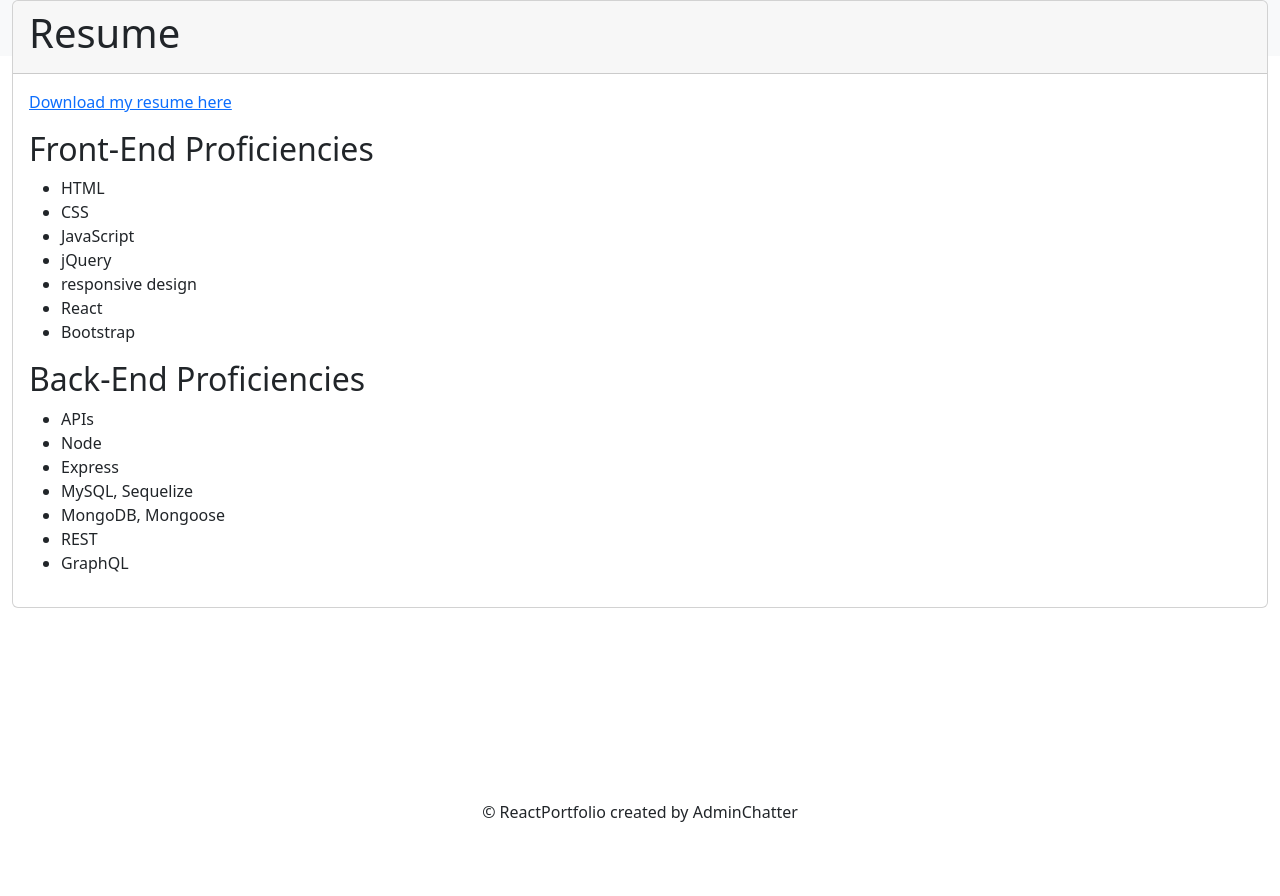
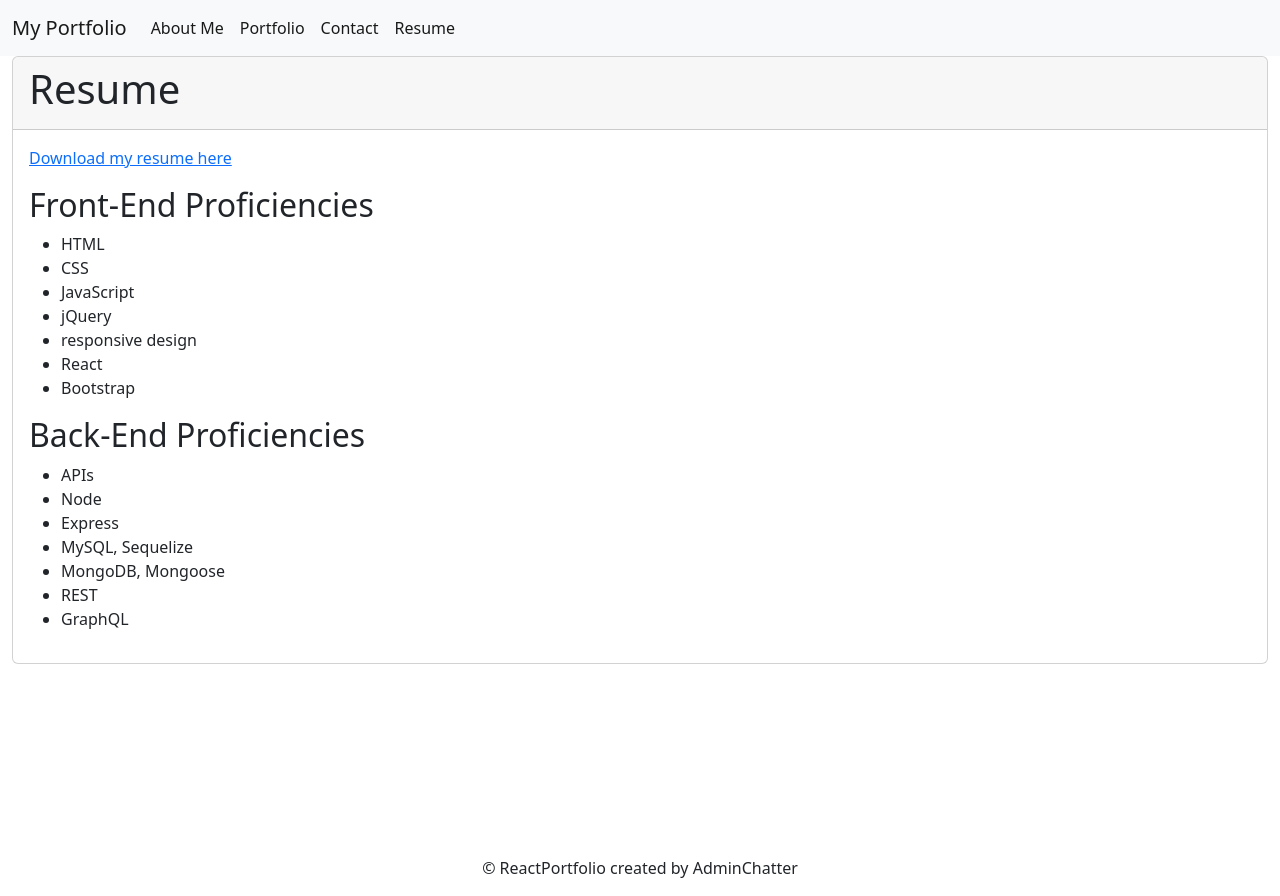
Before and after one commit to AdminChatter/ReactPortfolio, a React (Vite) app: page /resume in a window 1280 px wide. Before the commit the page ends 840 px from the top, so only its background shows below. Built offline with nearby package versions, Linux system fonts and the light colour scheme.

Commit message:
read me update

```diff
--- a/src/App.jsx
+++ b/src/App.jsx
@@ -1,18 +1,21 @@
 import { Outlet } from "react-router-dom";
 
-import Header from "./components/Header";
-import Footer from "./components/Footer";
+import Navbar from "./components/Navbar";
 
 function App() {
     return (
         <>
-            <Header />
+
+                <Navbar />
+
 
             <main className="d-flex flex-column min-vh-100">
                 <Outlet />
             </main>
 
-            <Footer />
+            <footer className="mt-auto text-center">
+                <p>&copy; ReactPortfolio created by AdminChatter</p>
+            </footer>
         </>
     );
 }
--- a/src/components/Footer.jsx
+++ /dev/null
@@ -1,9 +0,0 @@
-const Footer = () => {
-    return (
-        <footer className="mt-auto text-center">
-            <p>&copy; ReactPortfolio created by AdminChatter</p>
-        </footer>
-    );
-};
-
-export default Footer;
--- a/src/components/Header.jsx
+++ /dev/null
@@ -1,11 +0,0 @@
-import Navbar from "./Navbar";
-
-const Footer = () => {
-    return (
-        <header className="position-fixed top-0 start-0 w-100">
-            <Navbar />
-        </header>
-    );
-};
-
-export default Footer;
--- a/src/components/Navbar.tsx
+++ b/src/components/Navbar.tsx
@@ -3,35 +3,26 @@ import { Link } from 'react-router-dom';
 
 const Navbar = () => {
   return (
-    <nav className = "navbar navbar-expand-lg bg-body-tertiary" id = "main-nav">
-      <div className = "container-fluid">
-          <Link className = "navbar-brand" to=''>My Portfolio</Link>
-          <button className = "navbar-toggler" type = "button" data-bs-toggle = "collapse"
-              data-bs-target = "#navbarSupportedContent" aria-expanded = "false" aria-label = "Toggle navigation">
-              <span className = "navbar-toggler-icon"></span>
+    <nav className="navbar navbar-expand-lg bg-body-tertiary" id="main-nav">
+      <div className="container-fluid">
+        <Link className="navbar-brand" to=''>My Portfolio</Link>
+        <button className="navbar-toggler" type="button" data-bs-toggle="collapse"
+          data-bs-target="#navbarSupportedContent" aria-expanded="false" aria-label="Toggle navigation">
+          <span className="navbar-toggler-icon"></span>
         </button>
-          <div className = "collapse navbar-collapse" id="navbarSupportedContent">
-              <ul className = "navbar-nav me-auto mb-2 mb-lg-0">
-                  <li className = "nav-item">
-                    <Link className = "nav-link active" aria-current="page" to='/'>Home</Link>
+        <div className="collapse navbar-collapse" id="navbarSupportedContent">
+          <ul className="navbar-nav me-auto mb-2 mb-lg-0">
+            <li className="nav-item">
+              <Link className="nav-link active" aria-current="page" to='/'>About Me</Link>
             </li>
             <li className="nav-item">
-                    <Link className="nav-link active" aria-current="page" to='/trips'>Your Trips</Link>
+              <Link className="nav-link active" aria-current="page" to='/portfolio'>Portfolio</Link>
             </li>
-                  <li className = "nav-item dropdown">
-                      <a className = "nav-link dropdown-toggle" href="#" role="button" data-bs-toggle="dropdown"
-                          aria-expanded="false">
-                          Search
-                      </a>
-                      <ul className = "dropdown-menu">
-                          <li>
-                              <Link className = "dropdown-item" to='/search'>Parks/Trail</Link>
+            <li className="nav-item">
+              <Link className="nav-link active" aria-current="page" to='/contact'>Contact</Link>
             </li>
-                          <li>
-                              <div className = "dropdown-divider"></div>
-                          </li>
-                          <li><a className = "dropdown-item" href="#">In Develop</a></li>
-                      </ul>
+            <li className="nav-item">
+              <Link className="nav-link active" aria-current="page" to='/resume'>Resume</Link>
             </li>
           </ul>
         </div>
--- a/src/index.css
+++ b/src/index.css
@@ -1,19 +1,3 @@
-:root {
-  font-family: Inter, system-ui, Avenir, Helvetica, Arial, sans-serif;
-  line-height: 1.5;
-  font-weight: 400;
-
-  color-scheme: light dark;
-  color: rgba(255, 255, 255, 0.87);
-  background-color: #242424;
-
-  font-synthesis: none;
-  text-rendering: optimizeLegibility;
-  -webkit-font-smoothing: antialiased;
-  -moz-osx-font-smoothing: grayscale;
-  -webkit-text-size-adjust: 100%;
-}
-
 a {
   font-weight: 500;
   color: #646cff;
@@ -24,6 +8,8 @@ a:hover {
 }
 
 body {
+  padding-top: 60px;
+  background-color: #24FFF9;
   margin: 0;
   min-width: 320px;
   min-height: 100vh;
--- a/src/pages/AboutMe.jsx
+++ b/src/pages/AboutMe.jsx
@@ -1,8 +1,9 @@
 import 'bootstrap/dist/css/bootstrap.min.css';
 
 
-const About = () => {
+const AboutMe = () => {
     return (
+        <>
             <div className="container-fluid">
                 <div className="card">
                     <div className="card-header">
@@ -15,7 +16,8 @@ const About = () => {
                     </div>
                 </div>
             </div>
+        </>
     );
 };
 
-export default About;
+export default AboutMe;
--- a/src/pages/Contact.jsx
+++ b/src/pages/Contact.jsx
@@ -51,7 +51,7 @@ const Contact = () => {
                             placeholder="Enter your name here"
                             type="text"
                             name="username"
-                            value={signUpData.username || ""}
+                            value={form.username || ""}
                             onChange={handleChange}
                         />
 
@@ -61,7 +61,7 @@ const Contact = () => {
                             placeholder="Enter your email"
                             type="email"
                             name="email"
-                            value={signUpData.email || ""}
+                            value={form.email || ""}
                             onChange={handleChange}
                         />
 
@@ -71,7 +71,7 @@ const Contact = () => {
                             placeholder=""
                             type="password"
                             name="password"
-                            value={signUpData.password || ""}
+                            value={form.password || ""}
                             onChange={handleChange}
                         />
                         <div>
--- a/src/pages/Resume.jsx
+++ b/src/pages/Resume.jsx
@@ -8,7 +8,7 @@ const Resume = () => {
                 </div>
                 <div className="card-body">
                     <p className="card-text">
-                        <a href="https://drive.google.com/file/d/1FjQh1V8XoL2Pv7XwL0yf7Y4lZ5HmTJ4J/view?usp=sharing" target="_blank" rel="noreferrer">Download my resume here</a>
+                        <a href="https://drive.google.com/file/d/1UmegJKi1RdUFrwDzRa-GKphJrBrTsYrp/view?usp=sharing" target="_blank" rel="noreferrer">Download my resume here</a>
                     </p>
 
                     <h2>Front-End Proficiencies</h2>
```
Also changed, not shown: src/main.jsx (+5 -5 lines), 1 other file (tests, documents, lock files or other folders). Lines whose indentation alone changed are shown as unchanged.
